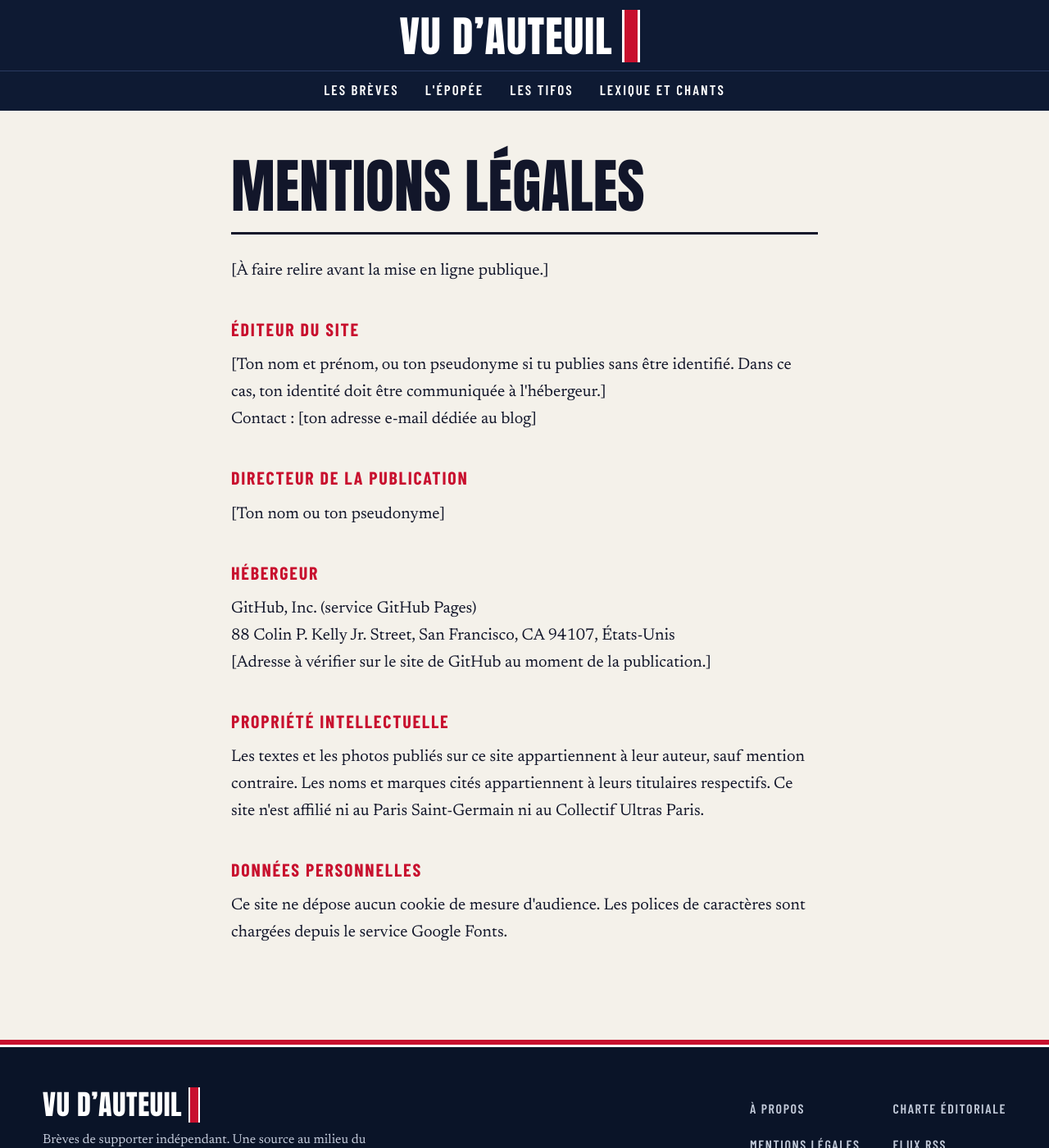
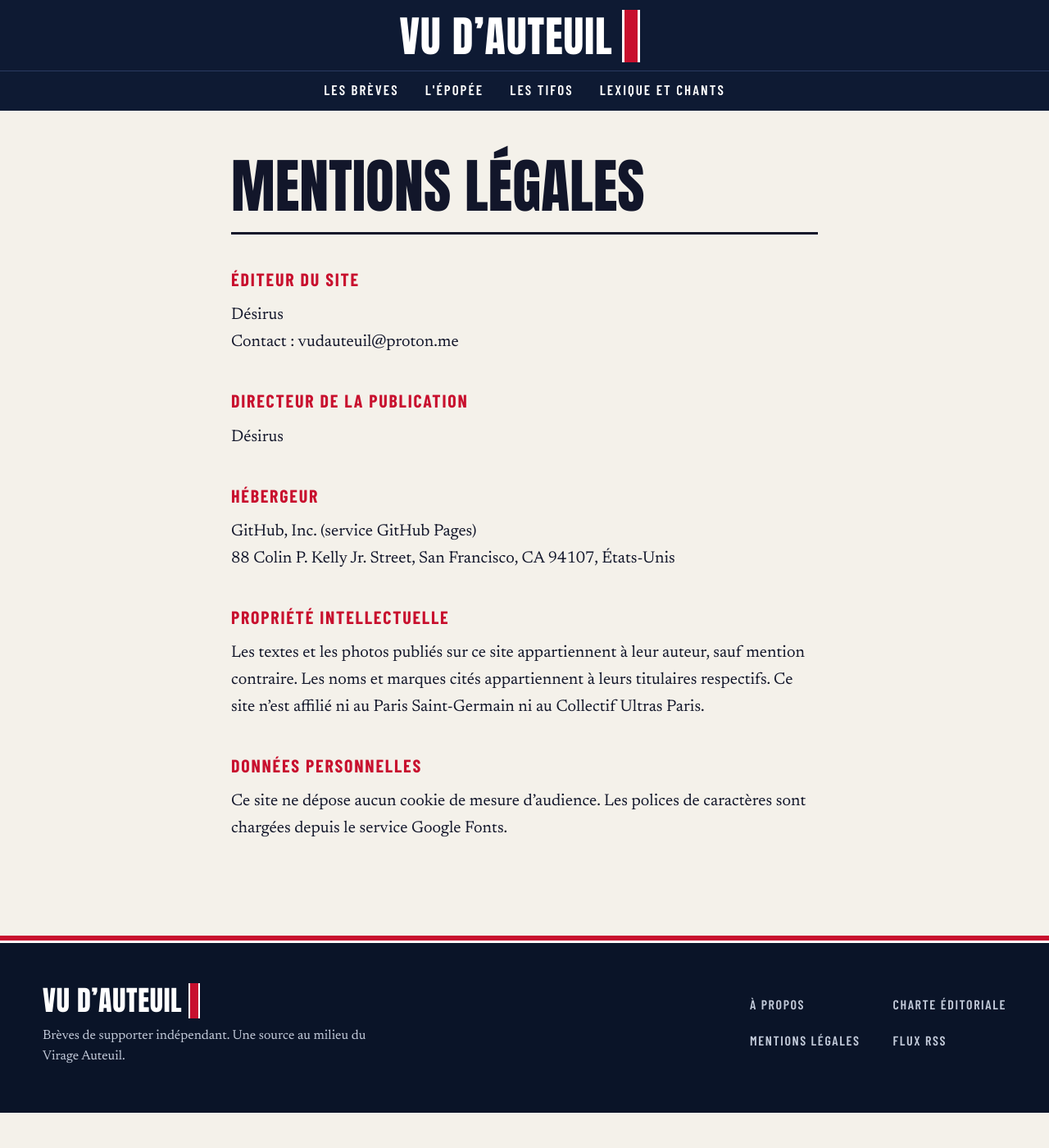
Before and after one commit to vudauteuil/vudauteuil.github.io, a Jekyll site: the page built from pages/mentions-legales.md, in a window 1280 px wide and 1400 px high. Shown: the whole window at 82% size. Built offline with Jekyll 4.4.1, drawn with Linux system fonts in a browser that asks for light colours.

Commit message:
Update pages/mentions-legales.md (via Pages CMS)

```diff
--- a/pages/mentions-legales.md
+++ b/pages/mentions-legales.md
@@ -1,23 +1,25 @@
 ---
-title: "Mentions légales"
+title: Mentions légales
 permalink: /mentions-legales/
 ---
-<p>[À faire relire avant la mise en ligne publique.]</p>
+## Éditeur du site
 
-<h2>Éditeur du site</h2>
-<p>[Ton nom et prénom, ou ton pseudonyme si tu publies sans être identifié. Dans ce cas, ton identité doit être communiquée à l'hébergeur.]<br>
-Contact : [ton adresse e-mail dédiée au blog]</p>
+Désirus
+Contact : vudauteuil@proton.me
 
-<h2>Directeur de la publication</h2>
-<p>[Ton nom ou ton pseudonyme]</p>
+## Directeur de la publication
 
-<h2>Hébergeur</h2>
-<p>GitHub, Inc. (service GitHub Pages)<br>
-88 Colin P. Kelly Jr. Street, San Francisco, CA 94107, États-Unis<br>
-[Adresse à vérifier sur le site de GitHub au moment de la publication.]</p>
+Désirus
 
-<h2>Propriété intellectuelle</h2>
-<p>Les textes et les photos publiés sur ce site appartiennent à leur auteur, sauf mention contraire. Les noms et marques cités appartiennent à leurs titulaires respectifs. Ce site n'est affilié ni au Paris Saint-Germain ni au Collectif Ultras Paris.</p>
+## Hébergeur
 
-<h2>Données personnelles</h2>
-<p>Ce site ne dépose aucun cookie de mesure d'audience. Les polices de caractères sont chargées depuis le service Google Fonts.</p>
+GitHub, Inc. (service GitHub Pages)
+88 Colin P. Kelly Jr. Street, San Francisco, CA 94107, États-Unis
+
+## Propriété intellectuelle
+
+Les textes et les photos publiés sur ce site appartiennent à leur auteur, sauf mention contraire. Les noms et marques cités appartiennent à leurs titulaires respectifs. Ce site n'est affilié ni au Paris Saint-Germain ni au Collectif Ultras Paris.
+
+## Données personnelles
+
+Ce site ne dépose aucun cookie de mesure d'audience. Les polices de caractères sont chargées depuis le service Google Fonts.
```
